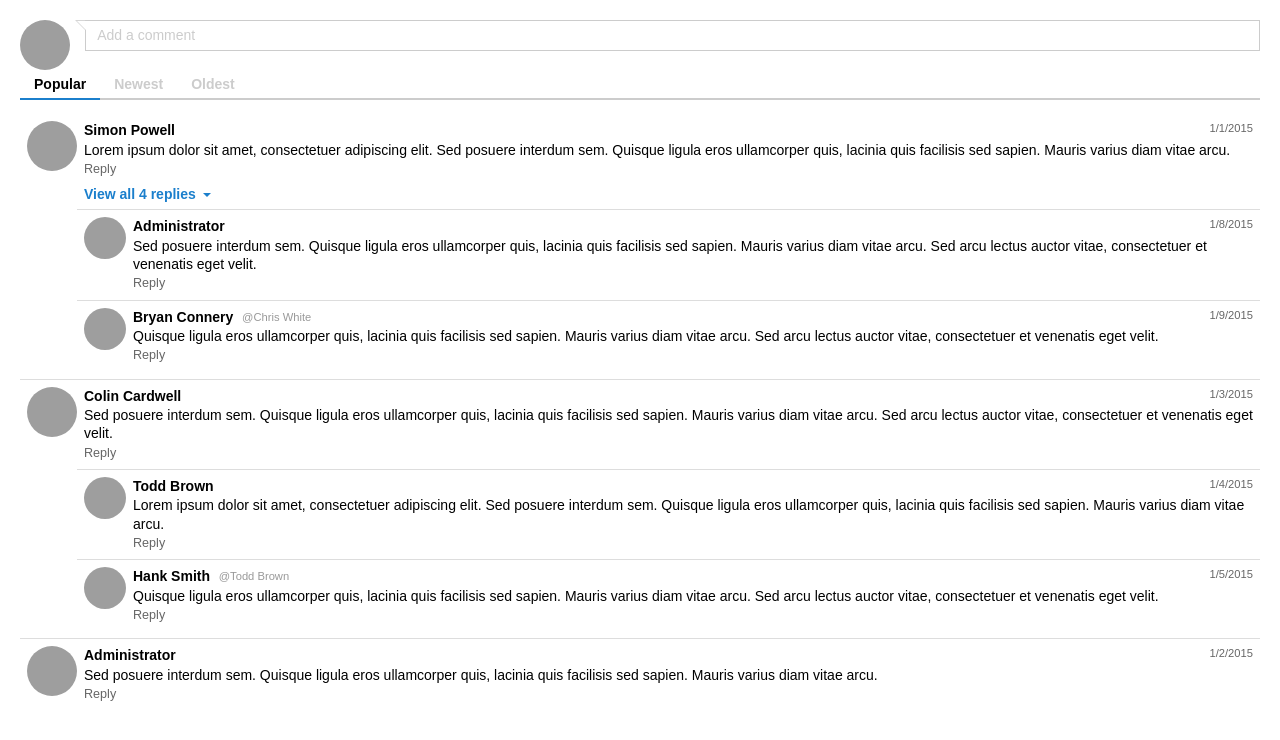
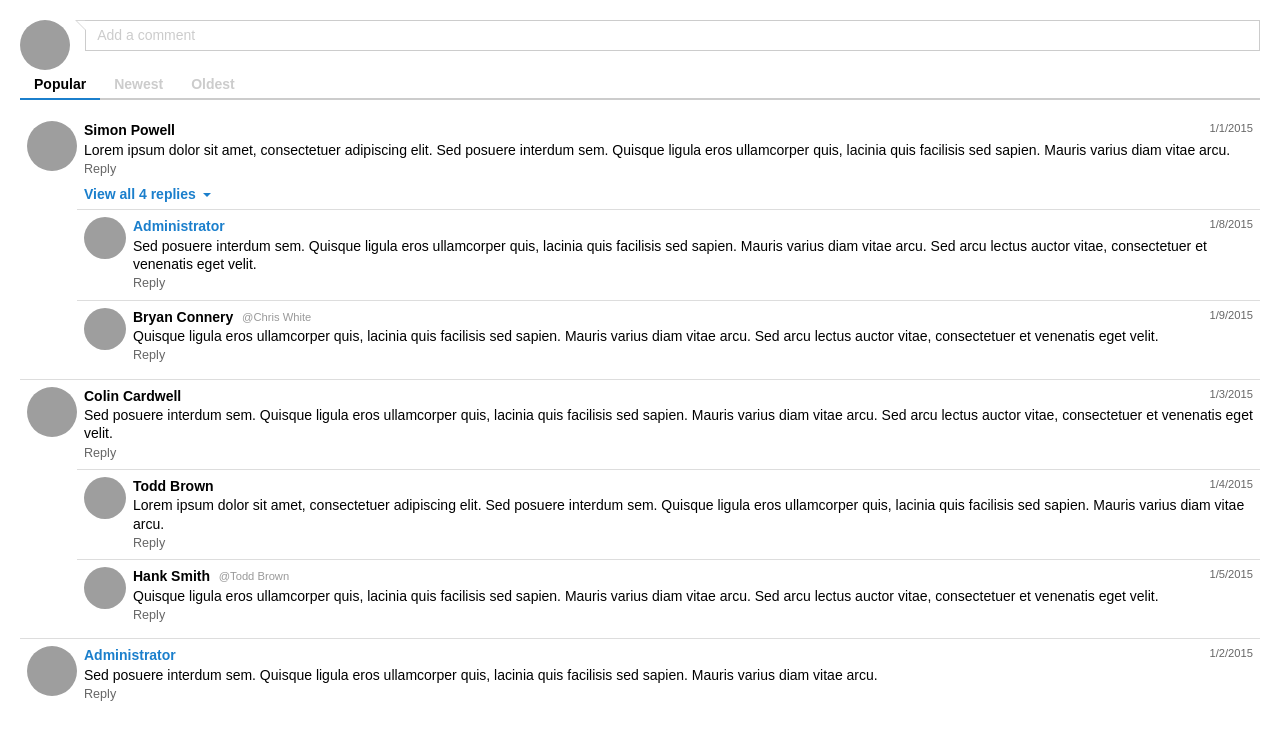
Before and after one commit to adanski/ax-comments, a website: page index.html in a window 1280 px wide. Drawn offline with Linux system fonts and the light colour scheme; grey boxes are pictures that could not be loaded.

Commit message:
Highlight admin name

```diff
--- a/index.html
+++ b/index.html
@@ -31,7 +31,7 @@
                    "content": "Lorem ipsum dolor sit amet, consectetuer adipiscing elit. Sed posuere interdum sem. Quisque ligula eros ullamcorper quis, lacinia quis facilisis sed sapien. Mauris varius diam vitae arcu.",
                    "fullname": "Simon Powell",
                    "profile_picture_url": "https://app.viima.com/static/media/user_profiles/user-icon.png",
-                   "created_by_staff": false,
+                   "created_by_admin": false,
                    "created_by_current_user": false,
                    "moderation_pending": false
                 },
@@ -43,7 +43,7 @@
                    "content": "Sed posuere interdum sem. Quisque ligula eros ullamcorper quis, lacinia quis facilisis sed sapien. Mauris varius diam vitae arcu.",
                    "fullname": "Administrator",
                    "profile_picture_url": "https://app.viima.com/static/media/user_profiles/admin-user-icon.png",
-                   "created_by_staff": true,
+                   "created_by_admin": true,
                    "created_by_current_user": false,
                    "moderation_pending": false
                 },
@@ -55,7 +55,7 @@
                    "content": "Sed posuere interdum sem. Quisque ligula eros ullamcorper quis, lacinia quis facilisis sed sapien. Mauris varius diam vitae arcu. Sed arcu lectus auctor vitae, consectetuer et venenatis eget velit.",
                    "fullname": "Colin Cardwell",
                    "profile_picture_url": "https://app.viima.com/static/media/user_profiles/user-icon.png",
-                   "created_by_staff": false,
+                   "created_by_admin": false,
                    "created_by_current_user": false,
                    "moderation_pending": false
                 },
@@ -67,7 +67,7 @@
                    "content": "Lorem ipsum dolor sit amet, consectetuer adipiscing elit. Sed posuere interdum sem. Quisque ligula eros ullamcorper quis, lacinia quis facilisis sed sapien. Mauris varius diam vitae arcu.",
                    "fullname": "Todd Brown",
                    "profile_picture_url": "https://app.viima.com/static/media/user_profiles/user-icon.png",
-                   "created_by_staff": false,
+                   "created_by_admin": false,
                    "created_by_current_user": true,
                    "moderation_pending": false
                 },
@@ -79,7 +79,7 @@
                    "content": "Quisque ligula eros ullamcorper quis, lacinia quis facilisis sed sapien. Mauris varius diam vitae arcu. Sed arcu lectus auctor vitae, consectetuer et venenatis eget velit.",
                    "fullname": "Hank Smith",
                    "profile_picture_url": "https://app.viima.com/static/media/user_profiles/user-icon.png",
-                   "created_by_staff": false,
+                   "created_by_admin": false,
                    "created_by_current_user": false,
                    "moderation_pending": false
                 },
@@ -91,7 +91,7 @@
                    "content": "Lorem ipsum dolor sit amet, consectetuer adipiscing elit. Sed posuere interdum sem. Quisque ligula eros ullamcorper quis, lacinia quis facilisis sed sapien. Mauris varius diam vitae arcu.",
                    "fullname": "Jack Hemsworth",
                    "profile_picture_url": "https://app.viima.com/static/media/user_profiles/user-icon.png",
-                   "created_by_staff": false,
+                   "created_by_admin": false,
                    "created_by_current_user": false,
                    "moderation_pending": false
                 },
@@ -103,7 +103,7 @@
                    "content": "Sed posuere interdum sem. Quisque ligula eros ullamcorper quis, lacinia quis facilisis sed sapien. Mauris varius diam vitae arcu.",
                    "fullname": "Chris White",
                    "profile_picture_url": "https://app.viima.com/static/media/user_profiles/user-icon.png",
-                   "created_by_staff": false,
+                   "created_by_admin": false,
                    "created_by_current_user": false,
                    "moderation_pending": false
                 },
@@ -115,7 +115,7 @@
                    "content": "Sed posuere interdum sem. Quisque ligula eros ullamcorper quis, lacinia quis facilisis sed sapien. Mauris varius diam vitae arcu. Sed arcu lectus auctor vitae, consectetuer et venenatis eget velit.",
                    "fullname": "Administrator",
                    "profile_picture_url": "https://app.viima.com/static/media/user_profiles/admin-user-icon.png",
-                   "created_by_staff": true,
+                   "created_by_admin": true,
                    "created_by_current_user": false,
                    "moderation_pending": false
                 },
@@ -127,7 +127,7 @@
                    "content": "Quisque ligula eros ullamcorper quis, lacinia quis facilisis sed sapien. Mauris varius diam vitae arcu. Sed arcu lectus auctor vitae, consectetuer et venenatis eget velit.",
                    "fullname": "Bryan Connery",
                    "profile_picture_url": "https://app.viima.com/static/media/user_profiles/user-icon.png",
-                   "created_by_staff": false,
+                   "created_by_admin": false,
                    "created_by_current_user": false,
                    "moderation_pending": false
                 },
```
Also changed, not shown: js/jquery-comments.js.
